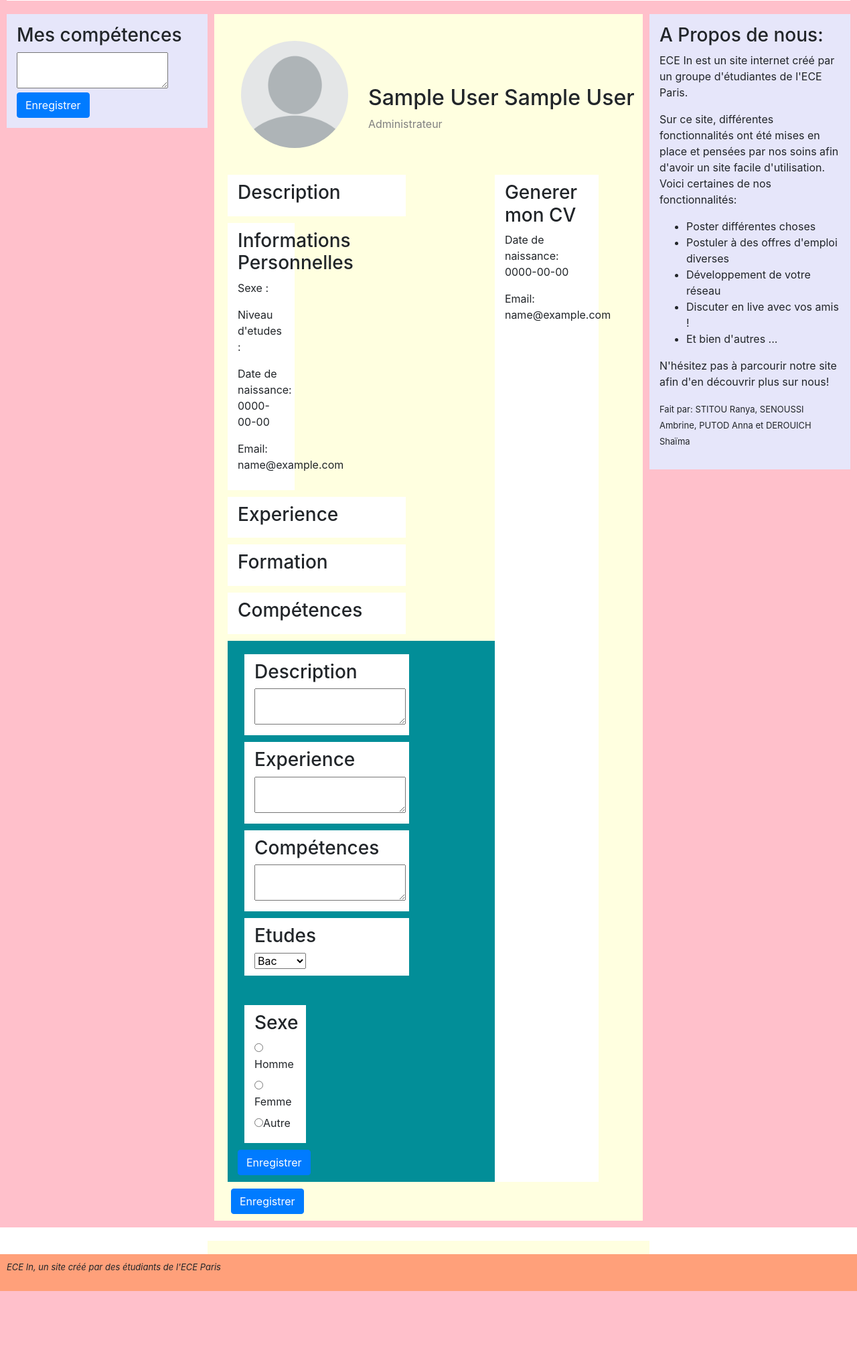
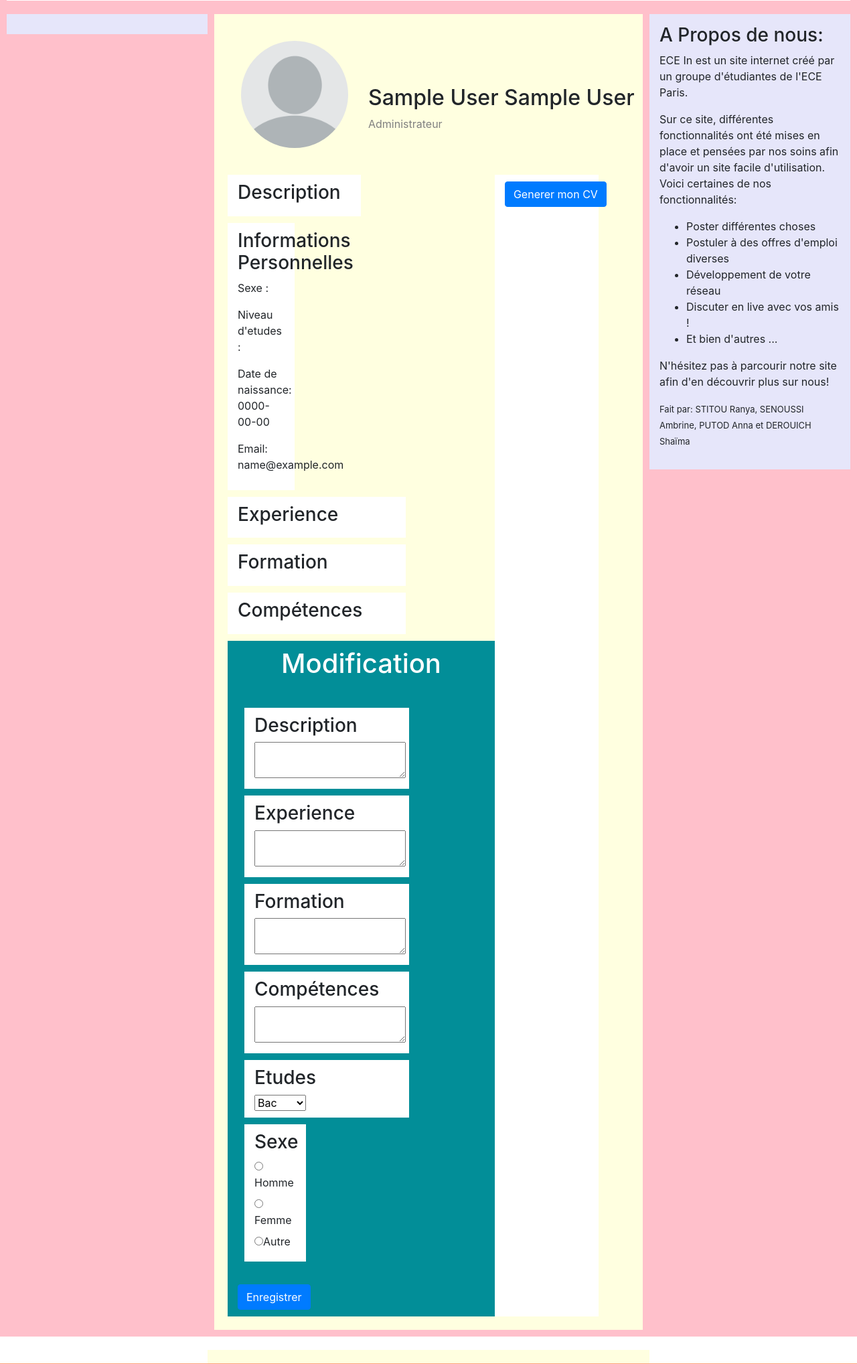
Before and after one commit to ranyast/SocialMediaING2, a PHP site: page /vous.php in a window 1280 px wide. Shown: the part 109-2146 px from the top of the page at 67% size. Before the commit the page ends 2037 px from the top, so only its background shows below. Run offline with PHP 8.4, Linux system fonts and the light colour scheme; the visitor is signed in with stand-in values (Sample User, id 1).

Commit message:
modif fichier vous

```diff
--- a/frontend/vous.html
+++ b/frontend/vous.html
@@ -97,7 +97,6 @@
             <div class="row">
                 <div class="col-sm-8 case"  id="description">
                     <h3> Description </h3>
-                    <textarea> ="Écrivez votre commentaire ici..."></textarea>
                 </div>
                 <div class="col-sm-3 case">
                     <h3> Informations Personnelles </h3>
--- a/frontend/vous.php
+++ b/frontend/vous.php
@@ -90,12 +90,12 @@
                 </div>
                 <div class="col-sm-11" id="logos">
                     <nav>
-                        <a href="accueil.html"><img src="logo/accueil.jpg" height="56" width="100" alt="Accueil"></a>
-                        <a href="monreseau.html"><img src="logo/reseau.jpg" height="56" width="100" alt="Réseau"></a>
-                        <a href="vous.html"><img src="logo/vous2.jpg" height="56" width="100" alt="Vous"></a>
-                        <a href="notifications.html"><img src="logo/notification.jpg" height="56" width="100" alt="Notifications"></a>
+                        <a href="accueil.php"><img src="logo/accueil.jpg" height="56" width="100" alt="Accueil"></a>
+                        <a href="monreseau.php"><img src="logo/reseau.jpg" height="56" width="100" alt="Réseau"></a>
+                        <a href="vous.php"><img src="logo/vous2.jpg" height="56" width="100" alt="Vous"></a>
+                        <a href="notifications.php"><img src="logo/notification.jpg" height="56" width="100" alt="Notifications"></a>
                         <a href="messagerie.php"><img src="logo/messagerie.jpg" height="56" width="100" alt="Messagerie"></a>
-                        <a href="emploi.html"><img src="logo/emploi.jpg" height="56" width="100" alt="Emploi"></a>
+                        <a href="emploi.php"><img src="logo/emploi.jpg" height="56" width="100" alt="Emploi"></a>
                     </nav>
                 </div>
             </div>
@@ -103,9 +103,7 @@
     </div>
 
     <div id="leftcolumn">
-        <h3> Mes compétences </h3>
-        <textarea><?php echo htmlspecialchars($competences); ?></textarea>
-        <button type="submit" class="btn btn-primary">Enregistrer</button>
+
     </div>
 
     <div id="rightcolumn">
@@ -156,7 +154,7 @@
             <div class="row">
                     <form method="post" action="">
                         <div id="infoprofil">
-                            <div class="col-sm-8 case" id="description">
+                            <div class="col-sm-6 case" id="description">
                                 <h3>Description</h3>
                                 <?php echo htmlspecialchars($description); ?>
                             </div>
@@ -184,21 +182,27 @@
                             </div>
                         </div>
                         <div class="col-sm-12 case2" id="modifprofil">
+                            <h1 style="text-align: center; color: white;  "> Modification </h1>
+                            <br>
 
                                 <form method="post" action="">
                                     <div class="col-sm-8 case" id="description">
                                         <h3>Description</h3>
-                                        <textarea name="description"><?php echo htmlspecialchars($description); ?></textarea>
+                                        <textarea name="description"></textarea>
                                     </div>
 
                                     <div class="col-sm-8 case" id="experience">
                                         <h3>Experience</h3>
-                                        <textarea name="experience"><?php echo htmlspecialchars($experience); ?></textarea>
+                                        <textarea name="experience"></textarea>
+                                    </div>
+                                    <div class="col-sm-8 case" id="formation">
+                                        <h3>Formation</h3>
+                                        <textarea name="formation"></textarea>
                                     </div>
 
-                                    <div class="col-sm-8 case" id="description">
+                                    <div class="col-sm-8 case" id="competences">
                                         <h3>Compétences</h3>
-                                        <textarea name="competences"><?php echo htmlspecialchars($competences); ?></textarea>
+                                        <textarea name="competences"></textarea>
                                     </div>
 
                                     <div class="col-sm-8 case" id="etude">
@@ -211,10 +215,10 @@
                                             <option value="4" <?php if ($etudes == '4') echo 'selected'; ?>>Bac +4</option>
                                             <option value="5" <?php if ($etudes == '5') echo 'selected'; ?>>Bac +5</option>
                                             <option value="6" <?php if ($etudes == '6') echo 'selected'; ?>>Bac +6</option>
-                                            <?php echo htmlspecialchars($etudes); ?>" min="0" max="6">
+                                            " min="0" max="6">
                                         </select>
                                     </div>
-                                    <br>
+
                                     <div class="col-sm-3 case" id="sexe">
                                         <h3>Sexe</h3>
                                         <label><input type="radio" name="sexe" value="0" <?php if ($sexe == '0') echo 'checked'; ?>>Homme</label>
@@ -222,19 +226,17 @@
                                         <label><input type="radio" name="sexe" value="2" <?php if ($sexe == '2') echo 'checked'; ?>>Autre</label>
                                     </div>
 
+                                    <br>
+
                                     <button type="submit" class="btn btn-primary">Enregistrer</button>
                                 </form>
                             </div>
                             <div class="col-sm-3 case">
-                                <h3>Generer mon CV</h3>
-                                <!-- Affichez la date de naissance de l'utilisateur -->
-                                <p>Date de naissance: <?php echo htmlspecialchars($date_naissance); ?></p>
-                                <!-- Affichez l'email de l'utilisateur -->
-                                <p>Email: <?php echo htmlspecialchars($email); ?></p>
+                                <button type="submit" class="btn btn-primary">Generer mon CV</button>
                             </div>
                         </div>
 
-                        <button type="submit" class="btn btn-primary">Enregistrer</button>
+
                     </form>
                 </div>
 
```
